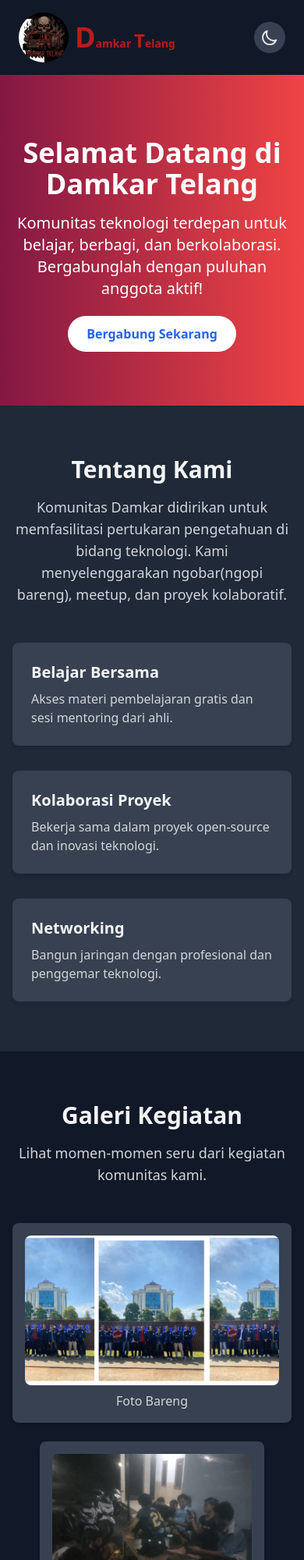
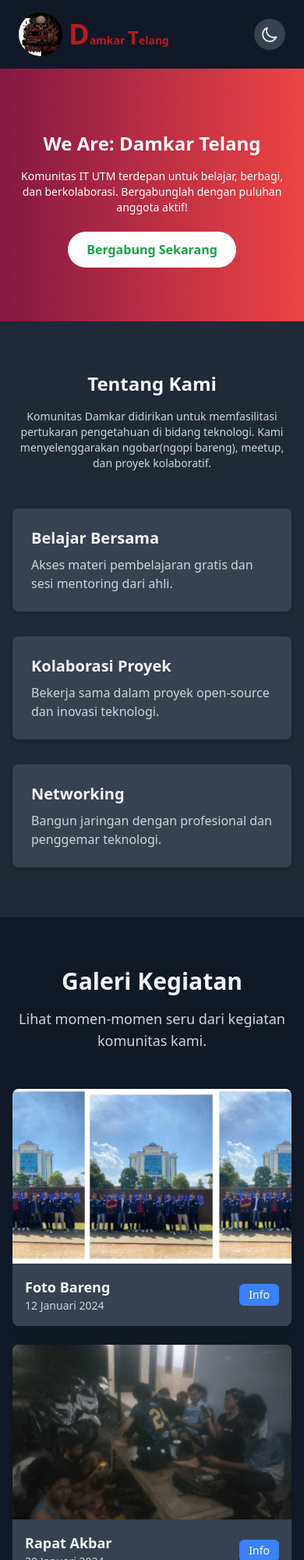
Before and after one commit to Pashyaaaa/dalang, a plain HTML site: page index.html in a window 390 px wide. Shown: the top 2000 px of the page at 78% size. Drawn offline with nearby package versions, Linux system fonts and the light colour scheme.

Commit message:
Refactor:me-refactor code agar lebih scalable

```diff
--- /dev/null
+++ b/data_galeri.json
@@ -0,0 +1,20 @@
+[
+  {
+    "judul": "Foto Bareng",
+    "gambar": "damkar_telang.jpeg",
+    "tanggal": "12 Januari 2024",
+    "emoji": "📸"
+  },
+  {
+    "judul": "Rapat Akbar",
+    "gambar": "damkar_meetup.jpeg",
+    "tanggal": "20 Januari 2024",
+    "emoji": "🏡"
+  },
+  {
+    "judul": "Makan Bareng",
+    "gambar": "makan_bar.jpeg",
+    "tanggal": "28 Januari 2024",
+    "emoji": "🎉"
+  }
+]
--- a/data.json
+++ b/data_member.json
@@ -7,7 +7,8 @@
   {
     "nama": "arjuna",
     "gambar": "member/arjun.jpeg",
-    "role": "Pemukul 1"
+    "role": "Pemukul 1",
+    "posisi_gambar": "top"
   },
   {
     "nama": "aldi",
--- a/index.html
+++ b/index.html
@@ -37,7 +37,7 @@
               loading="lazy"
               src="logo_dalang.jpeg"
               alt="Logo Damkar Telang"
-              class="w-16 h-16 rounded-full"
+              class="w-14 h-14 sm:w-16 sm:h-16 rounded-full"
             />
             <h1
               class="text-sm sm:text-xl font-bold text-red-800 dark:text-red-700"
@@ -73,15 +73,17 @@
       class="bg-gradient-to-r from-red-500 to-pink-600 dark:from-pink-900 dark:to-red-500 text-white py-20"
     >
       <div class="max-w-7xl mx-auto px-4 sm:px-6 lg:px-8 text-center">
-        <h2 class="text-4xl font-bold mb-4">Selamat Datang di Damkar Telang</h2>
-        <p class="text-xl mb-8">
-          Komunitas teknologi terdepan untuk belajar, berbagi, dan
-          berkolaborasi. Bergabunglah dengan puluhan anggota aktif!
+        <h2 class="text-2xl sm:text-4xl font-bold mb-4">
+          We Are: Damkar Telang
+        </h2>
+        <p class="text-sm sm:text-xl mb-8">
+          Komunitas IT UTM terdepan untuk belajar, berbagi, dan berkolaborasi.
+          Bergabunglah dengan puluhan anggota aktif!
         </p>
         <a
           href="https://chat.whatsapp.com/JJMUOYEI9oZ1A1z86frXSx"
           target="_blank"
-          class="bg-white text-blue-600 px-6 py-3 rounded-full font-semibold hover:bg-gray-100 transition-colors"
+          class="bg-white text-green-600 px-6 py-3 rounded-full font-semibold hover:bg-gray-100 transition-colors"
         >
           Bergabung Sekarang
         </a>
@@ -92,17 +94,21 @@
     <section class="py-16 bg-gray-200 dark:bg-gray-800">
       <div class="max-w-7xl mx-auto px-4 sm:px-6 lg:px-8">
         <div class="text-center mb-12">
-          <h3 class="text-3xl font-bold text-gray-900 dark:text-gray-100 mb-4">
+          <h3
+            class="text-2xl sm:text-3xl font-bold text-gray-900 dark:text-gray-100 mb-4"
+          >
             Tentang Kami
           </h3>
-          <p class="text-lg text-gray-600 dark:text-gray-300">
+          <p class="text-sm sm:text-lg text-gray-600 dark:text-gray-300">
             Komunitas Damkar didirikan untuk memfasilitasi pertukaran
             pengetahuan di bidang teknologi. Kami menyelenggarakan ngobar(ngopi
             bareng), meetup, dan proyek kolaboratif.
           </p>
         </div>
         <div class="grid grid-cols-1 md:grid-cols-3 gap-8">
-          <div class="bg-gray-50 dark:bg-gray-700 p-6 rounded-lg shadow-md">
+          <div
+            class="bg-gray-50 dark:bg-gray-700 hover:scale-105 hover:dark:bg-gray-600 transition-all p-6 rounded-lg shadow-md"
+          >
             <h4
               class="text-xl font-semibold mb-2 text-gray-900 dark:text-gray-100"
             >
@@ -112,7 +118,9 @@
               Akses materi pembelajaran gratis dan sesi mentoring dari ahli.
             </p>
           </div>
-          <div class="bg-gray-50 dark:bg-gray-700 p-6 rounded-lg shadow-md">
+          <div
+            class="bg-gray-50 dark:bg-gray-700 hover:scale-105 hover:dark:bg-gray-600 transition-all p-6 rounded-lg shadow-md"
+          >
             <h4
               class="text-xl font-semibold mb-2 text-gray-900 dark:text-gray-100"
             >
@@ -122,7 +130,9 @@
               Bekerja sama dalam proyek open-source dan inovasi teknologi.
             </p>
           </div>
-          <div class="bg-gray-50 dark:bg-gray-700 p-6 rounded-lg shadow-md">
+          <div
+            class="bg-gray-50 dark:bg-gray-700 hover:scale-105 hover:dark:bg-gray-600 transition-all p-6 rounded-lg shadow-md"
+          >
             <h4
               class="text-xl font-semibold mb-2 text-gray-900 dark:text-gray-100"
             >
@@ -147,46 +157,17 @@
             Lihat momen-momen seru dari kegiatan komunitas kami.
           </p>
         </div>
-        <div class="flex flex-wrap gap-6 justify-center">
-          <div class="bg-gray-50 dark:bg-gray-700 p-4 rounded-lg shadow-md">
-            <img
-              loading="lazy"
-              src="damkar_telang.jpeg"
-              alt="Kegiatan 1"
-              class="w-full h-48 object-cover rounded-lg"
-            />
-            <p class="mt-2 text-center text-gray-600 dark:text-gray-300">
-              Foto Bareng
-            </p>
-          </div>
-          <div class="bg-gray-50 dark:bg-gray-700 p-4 rounded-lg shadow-md">
-            <img
-              loading="lazy"
-              src="damkar_meetup.jpeg"
-              alt="Kegiatan 2"
-              class="w-full h-48 object-cover rounded-lg"
-            />
-            <p class="mt-2 text-center text-gray-600 dark:text-gray-300">
-              Rapat Akbar
-            </p>
-          </div>
-          <div class="bg-gray-50 dark:bg-gray-700 p-4 rounded-lg shadow-md">
-            <img
-              loading="lazy"
-              src="makan_bar.jpeg"
-              alt="Kegiatan 3"
-              class="w-full h-48 object-cover rounded-lg"
-            />
-            <p class="mt-2 text-center text-gray-600 dark:text-gray-300">
-              Makan Bareng
-            </p>
-          </div>
-        </div>
+
+        <!-- CONTAINER GALERI -->
+        <div
+          id="galeriContainer"
+          class="grid grid-cols-1 sm:grid-cols-2 lg:grid-cols-3 gap-6"
+        ></div>
       </div>
     </section>
 
     <!-- Members Section -->
-    <section class="py-16 bg-gray-400 dark:bg-gray-900">
+    <section class="py-16 bg-gray-200 dark:bg-gray-900">
       <div class="max-w-7xl mx-auto px-4 sm:px-6 lg:px-8">
         <div class="text-center mb-12">
           <h3 class="text-3xl font-bold text-gray-700 dark:text-gray-100 mb-4">
@@ -222,24 +203,26 @@
       const html = document.documentElement;
       const navbar = document.getElementById("navbar");
       const membersContainer = document.getElementById("members-container");
+      const galeriContainer = document.getElementById("galeriContainer");
 
-      // Default dark mode, icon set to moon
+      // =========================
+      // THEME TOGGLE
+      // =========================
       let isDark = true;
 
       themeToggle.addEventListener("click", () => {
         html.classList.toggle("dark");
         isDark = !isDark;
         const icon = themeToggle.querySelector("svg");
-        if (isDark) {
-          icon.innerHTML =
-            '<path stroke-linecap="round" stroke-linejoin="round" stroke-width="2" d="M20.354 15.354A9 9 0 018.646 3.646 9.003 9.003 0 0012 21a9.003 9.003 0 008.354-5.646z"></path>';
-        } else {
-          icon.innerHTML =
-            '<path stroke-linecap="round" stroke-linejoin="round" stroke-width="2" d="M12 3v1m0 16v1m9-9h-1M4 12H3m15.364 6.364l-.707-.707M6.343 6.343l-.707-.707m12.728 0l-.707.707M6.343 17.657l-.707.707M16 12a4 4 0 11-8 0 4 4 0 018 0z"></path>';
-        }
+
+        icon.innerHTML = isDark
+          ? '<path stroke-linecap="round" stroke-linejoin="round" stroke-width="2" d="M20.354 15.354A9 9 0 018.646 3.646 9.003 9.003 0 0012 21a9.003 9.003 0 008.354-5.646z"></path>'
+          : '<path stroke-linecap="round" stroke-linejoin="round" stroke-width="2" d="M12 3v1m0 16v1m9-9h-1M4 12H3m15.364 6.364l-.707-.707M6.343 6.343l-.707-.707m12.728 0l-.707.707M6.343 17.657l-.707.707M16 12a4 4 0 11-8 0 4 4 0 018 0z"></path>';
       });
 
-      // Sticky navbar on scroll
+      // =========================
+      // STICKY NAVBAR
+      // =========================
       window.addEventListener("scroll", () => {
         if (window.scrollY > 100) {
           navbar.classList.add(
@@ -276,24 +259,32 @@
         }
       });
 
-      // Load members data from JSON
-      fetch("data.json")
-        .then((response) => response.json())
+      // =========================
+      // LOAD MEMBERS
+      // =========================
+      fetch("data_member.json")
+        .then((res) => res.json())
         .then((data) => {
           data.forEach((member) => {
             const isPJ = member.role.includes("PJ");
+            const objectPosition =
+              member.posisi_gambar === "top" ? "object-top" : "object-center";
 
             const card = document.createElement("div");
             card.className =
-              "bg-white dark:bg-gray-800 p-6 rounded-lg shadow-md text-center";
+              "bg-white dark:bg-gray-800 p-6 rounded-lg shadow-md text-center hover:scale-105 hover:dark:bg-gray-600 transition-all";
 
             card.innerHTML = `
           <img
             loading="lazy"
             src="${member.gambar}"
             alt="${member.nama.toUpperCase()}"
-          class="w-24 h-24 object-cover rounded-full mx-auto mb-4
-                 ${isPJ ? "border-4 border-red-500 ring-2 ring-red-300" : ""}"
+            class="
+              w-24 h-24
+              object-cover ${objectPosition}
+              rounded-full mx-auto mb-4
+              ${isPJ ? "border-4 border-red-500 ring-2 ring-red-300" : ""}
+            "
           />
           <h4 class="text-xl font-semibold text-gray-900 dark:text-gray-100">
             ${member.nama.toUpperCase()}
@@ -304,7 +295,54 @@
             membersContainer.appendChild(card);
           });
         })
-        .catch((error) => console.error("Error loading members data:", error));
+        .catch((err) => console.error("Error loading members data:", err));
+
+      // =========================
+      // LOAD GALERI
+      // =========================
+      fetch("data_galeri.json")
+        .then((res) => res.json())
+        .then((data) => {
+          data.forEach((item) => {
+            const card = document.createElement("div");
+            card.className =
+              "bg-gray-50 dark:bg-gray-700 rounded-lg shadow-md overflow-hidden hover:scale-105 transition";
+
+            card.innerHTML = `
+        <img
+          loading="lazy"
+          src="${item.gambar}"
+          alt="${item.judul}"
+          class="w-full h-56 object-cover"
+        />
+
+        <!-- INFO CARD -->
+        <div class="p-4 flex items-center justify-between gap-4">
+          <div>
+            <h4 class="text-lg font-semibold text-gray-800 dark:text-gray-100">
+              ${item.judul}
+            </h4>
+            <p class="text-sm text-gray-500 dark:text-gray-300">
+              ${item.tanggal}
+            </p>
+          </div>
+
+          <button
+            class="shrink-0 px-3 py-1 text-sm rounded-md
+                   bg-blue-600 text-white
+                   hover:bg-blue-700
+                   dark:bg-blue-500 dark:hover:bg-blue-600
+                   transition"
+          >
+            Info
+          </button>
+        </div>
+      `;
+
+            galeriContainer.appendChild(card);
+          });
+        })
+        .catch((err) => console.error("Error loading galeri data:", err));
     </script>
   </body>
 </html>
```
Lines whose indentation alone changed are shown as unchanged.
